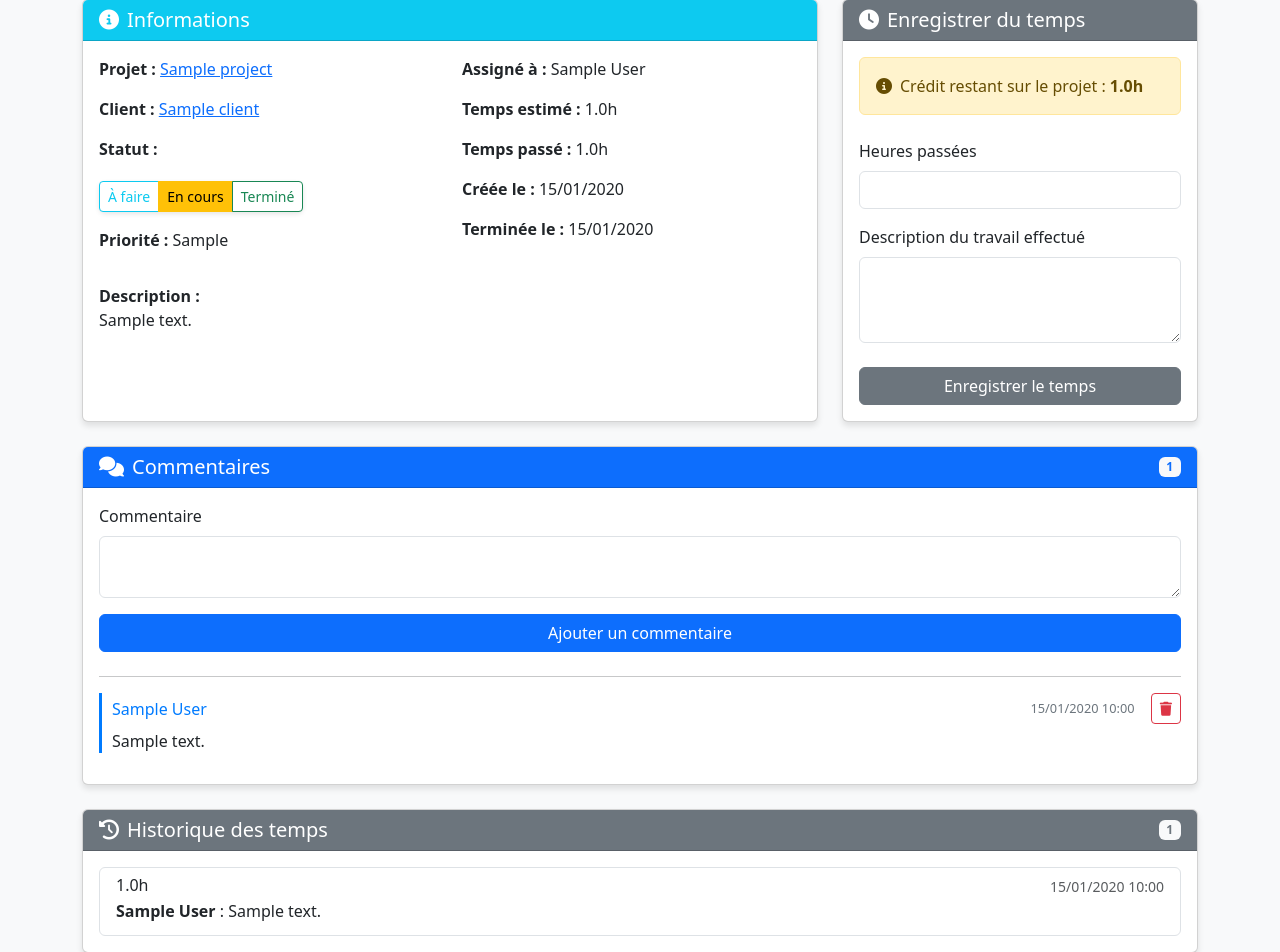
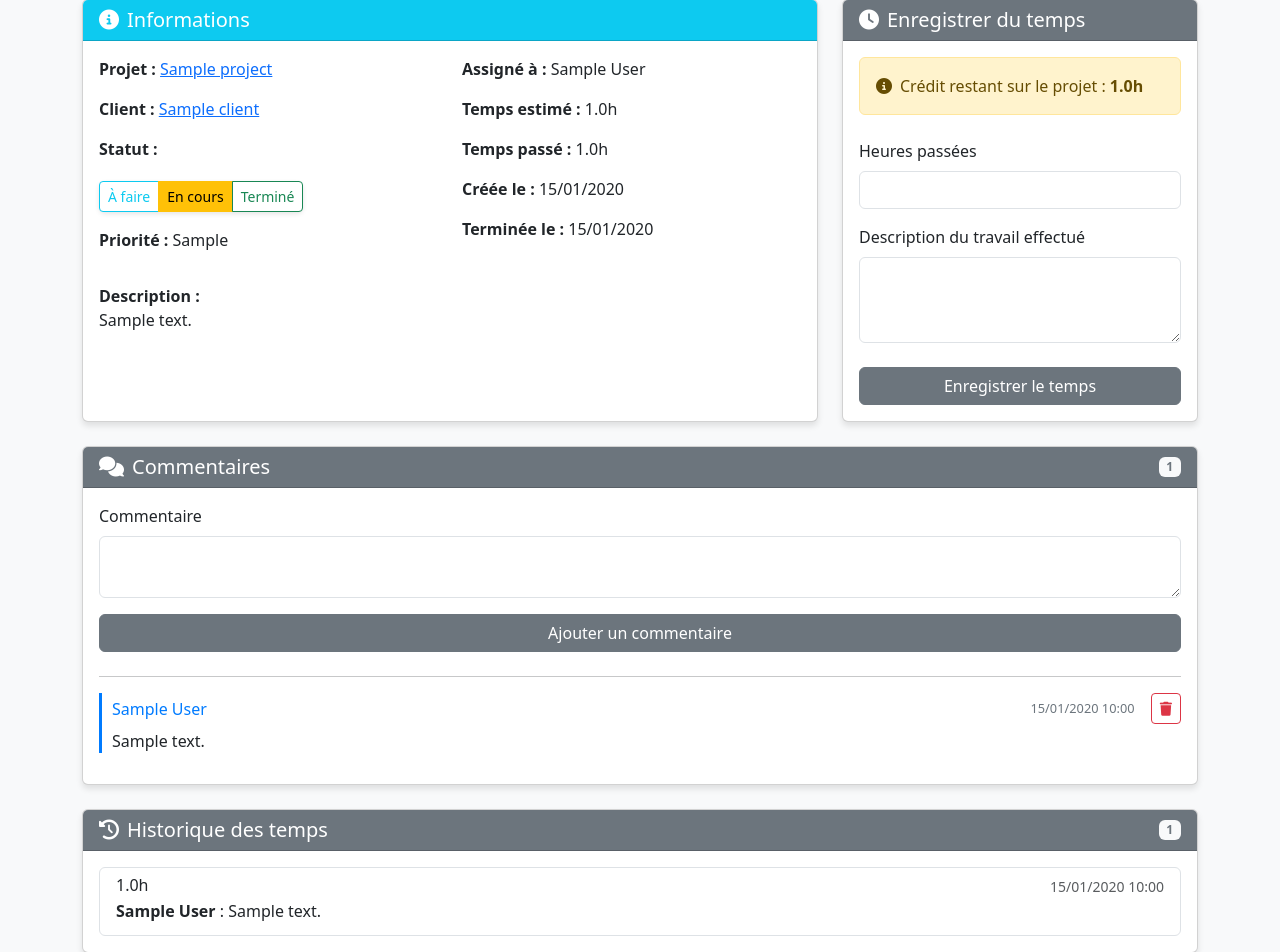
Before and after one commit to popallo/python-x-chronotrak, a Flask app: page /tasks/1 in a window 1280 px wide. Shown: the part 161-1113 px from the top of the page. Run offline with Flask 3, Linux system fonts and the light colour scheme; a user stored in the database is signed in; tables that the repository leaves empty hold one stand-in row (values such as "Sample post").

Commit message:
style(task_detail.html): update comment section styles to use secondary color scheme for better visual hierarchy

```diff
--- a/app/templates/tasks/task_detail.html
+++ b/app/templates/tasks/task_detail.html
@@ -337,9 +337,9 @@
 
 <!-- Deuxième rangée avec les commentaires -->
 <div class="card mb-4">
-    <div class="card-header bg-primary text-white d-flex justify-content-between align-items-center">
+    <div class="card-header bg-secondary text-white d-flex justify-content-between align-items-center">
         <h5 class="mb-0"><i class="fas fa-comments me-2"></i>Commentaires</h5>
-        <span class="badge bg-light text-primary">{{ comments|length }}</span>
+        <span class="badge bg-light text-secondary">{{ comments|length }}</span>
     </div>
     <div class="card-body">
         <!-- Formulaire pour ajouter un commentaire -->
@@ -359,7 +359,7 @@
                 {% endif %}
             </div>
             <div class="d-grid">
-                {{ comment_form.submit(class="btn btn-primary") }}
+                {{ comment_form.submit(class="btn btn-secondary") }}
             </div>
         </form>
 
```
